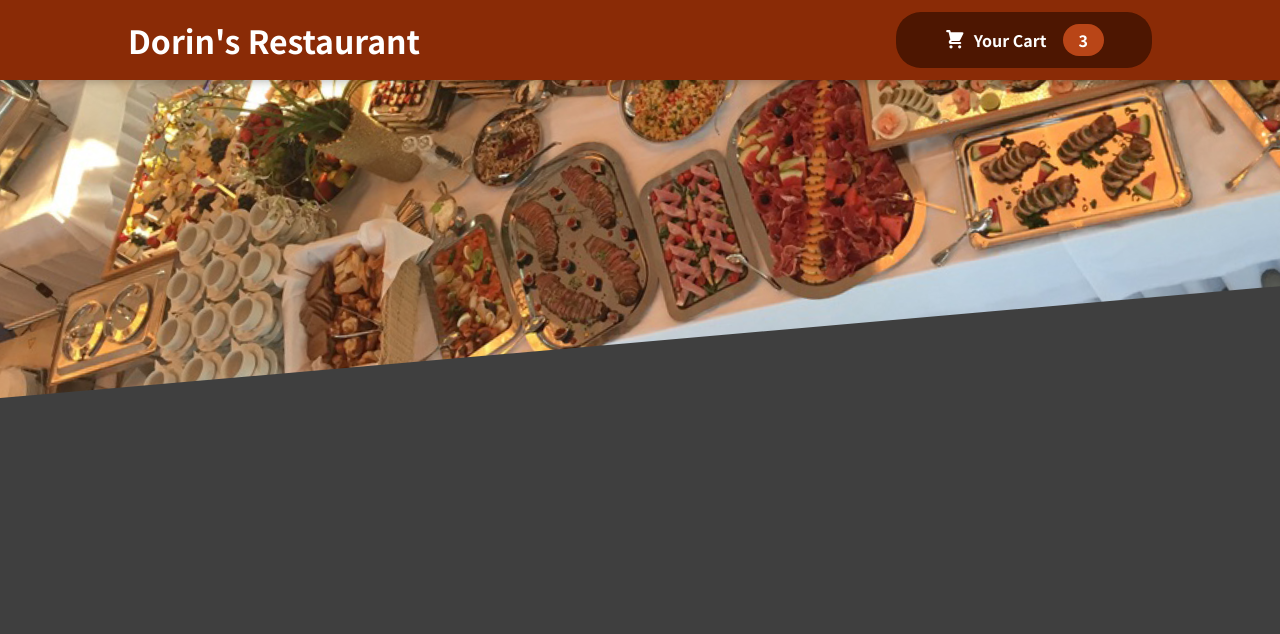
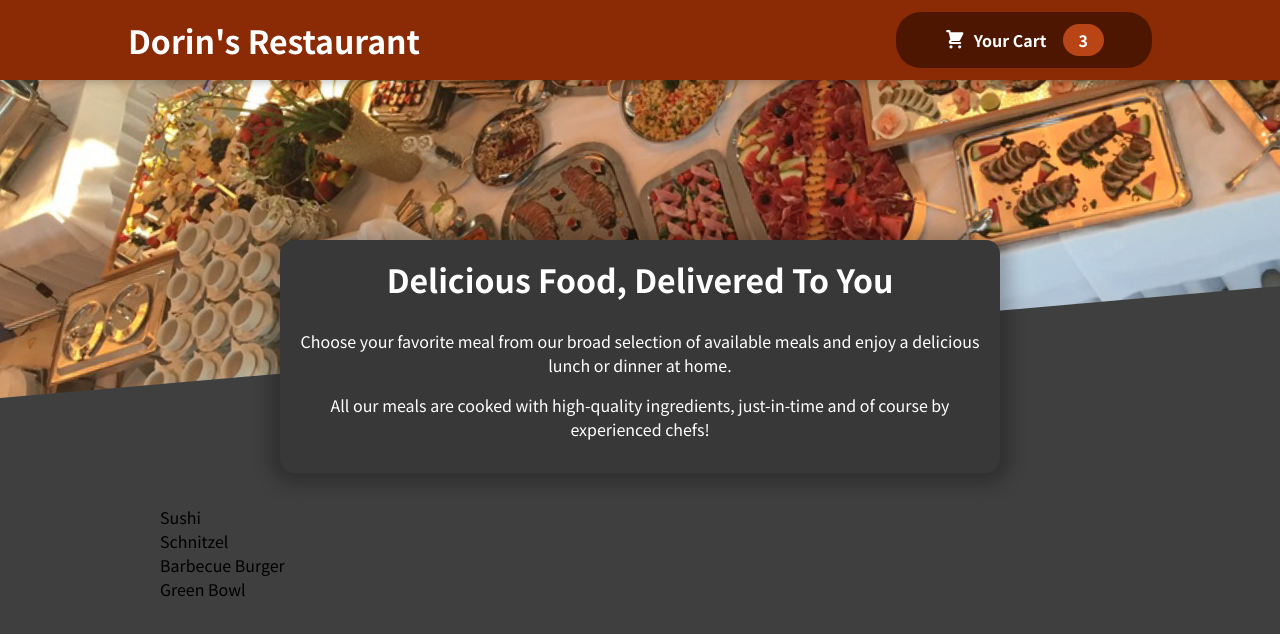
Before and after one commit to MateiDorin/food, a React (Create React App) app: page / in a window 1280 px wide. Shown: the top 634 px of the page. Built offline with nearby package versions, Linux system fonts and the light colour scheme.

Commit message:
adding meals components

```diff
--- a/src/App.js
+++ b/src/App.js
@@ -1,11 +1,15 @@
 import { Fragment } from "react";
 
 import Header from "./components/Layout/Header";
+import Meals from "./components/Meals/Meals";
 
 function App() {
   return (
     <Fragment>
       <Header />
+      <main>
+        <Meals />
+      </main>
     </Fragment>
   );
 }
--- a/src/components/Meals/AvailableMeals.css
+++ b/src/components/Meals/AvailableMeals.css
@@ -0,0 +1,24 @@
+.meals {
+    max-width: 60rem;
+    width: 90%;
+    margin: 2rem auto;
+    animation: meals-appear 1s ease-out forwards;
+  }
+
+  .meals ul {
+    list-style: none;
+    margin: 0;
+    padding: 0;
+  }
+
+  @keyframes meals-appear {
+    from {
+      opacity: 0;
+      transform: translateY(3rem);
+    }
+
+    to {
+      opacity: 1;
+      transform: translateY(0);
+    }
+  }
--- a/src/components/Meals/AvailableMeals.js
+++ b/src/components/Meals/AvailableMeals.js
@@ -1,8 +1,41 @@
 import './AvailableMeals.css';
+
+const DUMMY_MEALS = [
+    {
+      id: 'm1',
+      name: 'Sushi',
+      description: 'Finest fish and veggies',
+      price: 22.99,
+    },
+    {
+      id: 'm2',
+      name: 'Schnitzel',
+      description: 'A german specialty!',
+      price: 16.5,
+    },
+    {
+      id: 'm3',
+      name: 'Barbecue Burger',
+      description: 'American, raw, meaty',
+      price: 12.99,
+    },
+    {
+      id: 'm4',
+      name: 'Green Bowl',
+      description: 'Healthy...and green...',
+      price: 18.99,
+    },
+  ];
 
 
 const AvailableMeals = () => {
+    const mealsList = DUMMY_MEALS.map(meal => <li>{meal.name}</li>);
 
+    return <section className='meals'>
+        <ul>
+            {mealsList}
+        </ul>
+    </section>
 }
 
 export default AvailableMeals;
--- /dev/null
+++ b/src/components/Meals/Meals.js
@@ -0,0 +1,15 @@
+import { Fragment } from 'react';
+
+import MealsSummary from "./MealsSummary";
+import AvailableMeals from "./AvailableMeals";
+
+const Meals = () => {
+    return ( <Fragment>
+        <MealsSummary />
+        <AvailableMeals />
+    </Fragment>
+    );
+
+}
+
+export default Meals;
--- /dev/null
+++ b/src/components/Meals/MealsSummary.css
@@ -0,0 +1,18 @@
+.summary {
+    text-align: center;
+    max-width: 45rem;
+    width: 90%;
+    margin: auto;
+    margin-top: -10rem;
+    position: relative;
+    background-color: #383838;
+    color: white;
+    border-radius: 14px;
+    padding: 1rem;
+    box-shadow: 0 1px 18px 10px rgba(0, 0, 0, 0.25);
+  }
+
+  .summary h2 {
+    font-size: 2rem;
+    margin-top: 0;
+  }
--- /dev/null
+++ b/src/components/Meals/MealsSummary.js
@@ -0,0 +1,19 @@
+import './MealsSummary.css';
+
+const MealsSummary = () => {
+    return (
+      <section className='summary'>
+        <h2>Delicious Food, Delivered To You</h2>
+        <p>
+          Choose your favorite meal from our broad selection of available meals
+          and enjoy a delicious lunch or dinner at home.
+        </p>
+        <p>
+          All our meals are cooked with high-quality ingredients, just-in-time and
+          of course by experienced chefs!
+        </p>
+      </section>
+    );
+  };
+
+export default MealsSummary;
```
